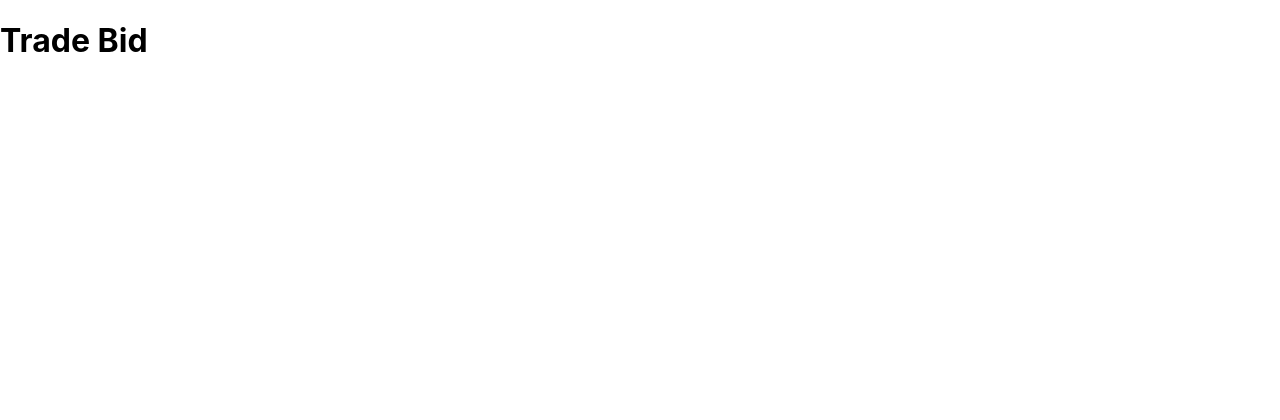
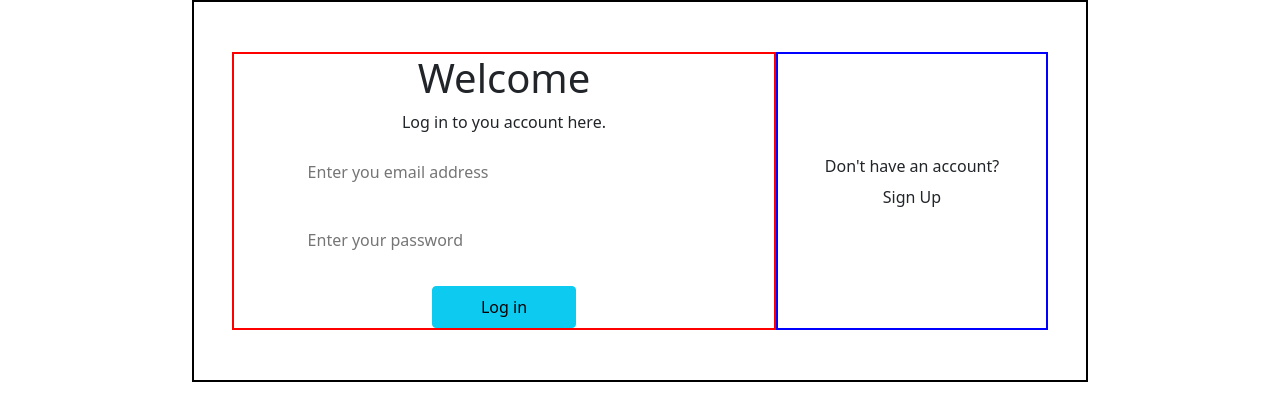
Before and after one commit to CodersTrio/tradeBid-client, a React (Create React App) app: page / in a window 1280 px wide. Shown: the top 420 px of the page. Built offline with nearby package versions, Linux system fonts and the light colour scheme.

Commit message:
sign in formed

```diff
--- a/src/App.js
+++ b/src/App.js
@@ -1,10 +1,11 @@
 import logo from './logo.svg';
 import './App.css';
+import Home from './pages/Home/Home';
 
 function App() {
   return (
     <div>
-      <h1>Trade Bid</h1>
+      <Home />
     </div>
   );
 }
--- /dev/null
+++ b/src/components/authentication/SignIn/SignIn.css
@@ -0,0 +1,25 @@
+.sinInComponent{
+    width: 70%;
+    margin: 0 auto;
+}
+.SignIn{
+    border: 2px solid black;
+    padding: 50px;
+}
+
+.emailInp, .passwordInp{
+    width: 80%;
+    padding: 10px;
+    background-color:rgba(0, 0, 0, 0);
+    border: none;
+}
+.signInContainer{
+    position: relative;
+}
+
+.signUpNow{
+    display: flex ;
+    flex-direction: column ;
+    align-items: center;
+    justify-content: center;
+}
--- /dev/null
+++ b/src/components/authentication/SignIn/SignIn.js
@@ -0,0 +1,31 @@
+import React from 'react';
+import { Button } from 'react-bootstrap';
+import './SignIn.css';
+
+const SignIn = () => {
+    return (
+        <div className="sinInComponent">
+            <div className="SignIn">
+                <div className="row ">
+                    <div className="col-md-8 text-center signInContainer" style={{border: '2px solid red'}}>
+                        <h1>Welcome</h1>
+                        <p>Log in to you account here.</p>
+                        <div className="inputFields">
+                        <input className="emailInp" type="email" name="email" placeholder="Enter you email address"/>
+                        <br /><br />
+                        <input className="passwordInp" type="password" name="password" placeholder="Enter your password"/>
+                        <br /><br />
+                        <Button className="py-2  px-5" variant="info">Log in</Button>
+                        </div>
+                    </div>
+                    <div className="col-md-4 signUpNow" style={{border: '2px solid blue'}}>
+                        <div><h6 >Don't have an account? </h6></div>
+                        <div><p>Sign Up</p></div>
+                    </div>
+                </div>
+            </div>
+        </div>
+    );
+};
+
+export default SignIn;
--- a/src/index.js
+++ b/src/index.js
@@ -3,6 +3,8 @@ import ReactDOM from 'react-dom';
 import './index.css';
 import App from './App';
 import reportWebVitals from './reportWebVitals';
+import 'bootstrap/dist/css/bootstrap.min.css';
+
 
 ReactDOM.render(
   <React.StrictMode>
--- /dev/null
+++ b/src/pages/Home/Home.js
@@ -0,0 +1,12 @@
+import React from 'react';
+import SignIn from '../../components/authentication/SignIn/SignIn';
+
+const Home = () => {
+    return (
+        <div>
+            <SignIn />
+        </div>
+    );
+};
+
+export default Home;
```
Also changed, not shown: src/components/authentication/Firebase/firebase.config.js (renamed from src/components/Firebase/Firebase.config.js), src/components/authentication/Firebase/firebase.init.js (added).
